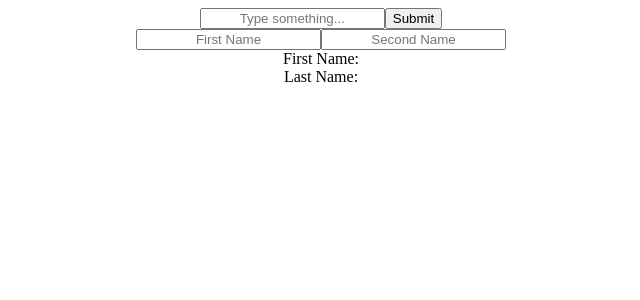
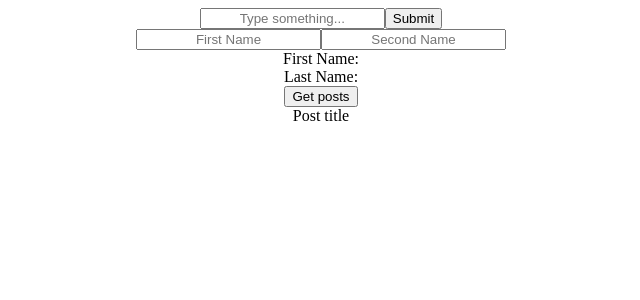
Before and after one commit to VladimirRM/g-js-redux, a React (Create React App) app: page / in a window 1280 px wide. Shown: the top 300 px of the page, without its empty margins (319-959 px from the left). Built offline with nearby package versions, Linux system fonts and the light colour scheme.

Commit message:
Add code postItem

```diff
--- a/src/App.js
+++ b/src/App.js
@@ -4,6 +4,7 @@ import User from './components/User';
 import Form from './components/Form';
 import TodoItem from './components/TodoItem';
 import { useSelector } from 'react-redux';
+import Posts from './features/post/Posts';
 
 
 
@@ -27,6 +28,7 @@ const todos  = useSelector((state)=> state.todo.todos)
     ))}
 
 <User/>
+<Posts/>
 
     </div>
   );
--- /dev/null
+++ b/src/features/post/PostItem.js
@@ -0,0 +1,11 @@
+import React from 'react'
+
+const PostItem = () => {
+    return (
+        <div className='flex w-full bg-indigo-500 hover:bg-indigo-300 transition-all py-1 px-2 text-white rounded-sm cursor-pointer mt-4'>
+            Post title
+        </div>
+    )
+}
+
+export default PostItem
```
